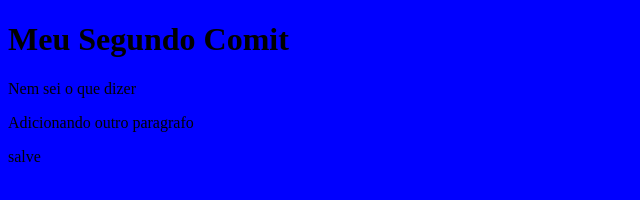
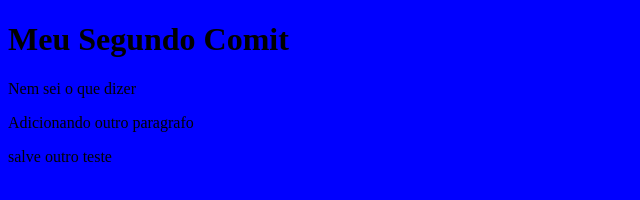
Before and after one commit to eduahcb/curso-git, a plain HTML site: page index.html in a window 1280 px wide. Shown: the full height of the page, 0-640 px from the left. Drawn offline with Linux system fonts and the light colour scheme.

Commit message:
commit 1

```diff
--- a/index.html
+++ b/index.html
@@ -15,6 +15,7 @@
     <p>Adicionando outro paragrafo</p>
     <div>
         salve
+        outro teste
     </div>
     <footer>
 
```
